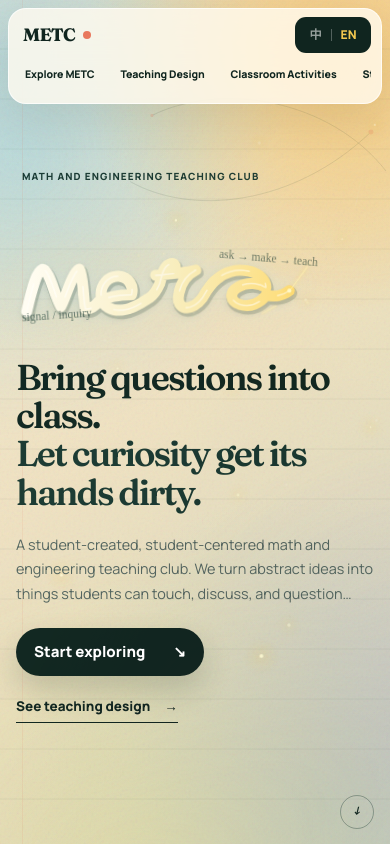
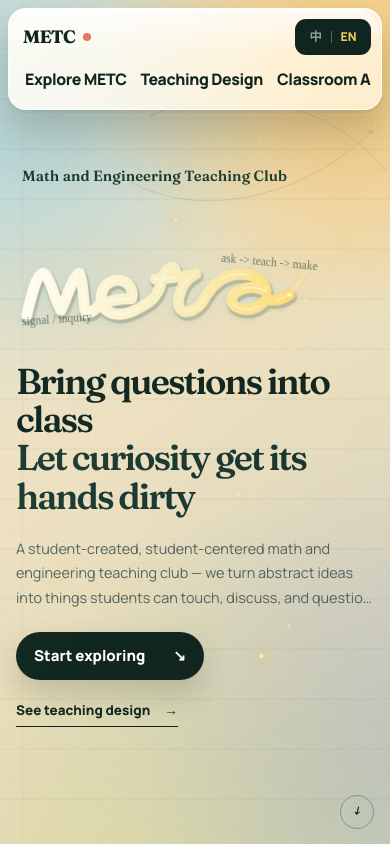
Before and after one commit to Han-chh/METC-website, a Next.js app: page /METC-website/ in a window 390 px wide. Shown: the top 844 px of the page. Built offline with nearby package versions, Linux system fonts and the light colour scheme.

Commit message:
refine: elevate hero typography and navigation

```diff
--- a/app/homepage.css
+++ b/app/homepage.css
@@ -62,24 +62,30 @@ button, a { -webkit-tap-highlight-color: transparent; }
 }
 .header-inner {
   width: min(1376px, 100%);
-  min-height: 74px;
+  min-height: 84px;
   margin: 0 auto;
-  padding: 10px 12px 10px 22px;
+  padding: 12px 16px 12px 24px;
   display: grid;
   grid-template-columns: 144px 1fr 112px;
   align-items: center;
   gap: 24px;
-  border: 1px solid rgba(255, 255, 255, 0.7);
-  border-radius: 24px;
-  background: rgba(255, 250, 240, 0.82);
-  box-shadow: 0 16px 46px rgba(52, 55, 42, 0.1);
-  backdrop-filter: blur(20px) saturate(120%);
+  position: relative;
+  border: 1px solid rgba(255, 255, 255, 0.88);
+  border-radius: 26px;
+  background: linear-gradient(135deg, rgba(255, 253, 246, 0.93), rgba(255, 247, 231, 0.76));
+  box-shadow: 0 3px 0 rgba(255,255,255,.7) inset, 0 3px 0 rgba(62, 70, 54, .06), 0 18px 34px rgba(52, 55, 42, 0.16), 0 38px 64px rgba(52, 55, 42, 0.1);
+  backdrop-filter: blur(22px) saturate(135%);
+  transform: translateY(0);
+  transition: transform 240ms ease, box-shadow 240ms ease;
   pointer-events: auto;
 }
+.header-inner::before { content: ""; position: absolute; inset: 1px 1px auto; height: 44%; border-radius: 25px 25px 50% 50%; background: linear-gradient(180deg, rgba(255,255,255,.64), transparent); pointer-events: none; }
+.header-inner:hover { transform: translateY(-3px); box-shadow: 0 3px 0 rgba(255,255,255,.7) inset, 0 5px 0 rgba(62, 70, 54, .06), 0 25px 42px rgba(52, 55, 42, 0.19), 0 46px 76px rgba(52, 55, 42, 0.12); }
+.header-inner > * { position: relative; z-index: 1; }
 .header-brand { display: inline-flex; align-items: center; gap: 8px; width: fit-content; }
 .header-brand-mark { font-family: var(--display); font-weight: 720; font-size: 1.32rem; letter-spacing: -0.04em; }
 .header-brand-dot { width: 8px; height: 8px; border-radius: 50%; background: var(--coral); }
-.primary-nav { display: flex; justify-content: center; gap: clamp(22px, 3vw, 50px); }
+.primary-nav { display: flex; justify-content: center; gap: clamp(24px, 3vw, 50px); }
 .primary-nav a { display: grid; justify-items: start; line-height: 1.2; position: relative; }
 .primary-nav a::after {
   content: "";
@@ -90,7 +96,7 @@ button, a { -webkit-tap-highlight-color: transparent; }
   transition: right 220ms ease;
 }
 .primary-nav a:hover::after, .primary-nav a:focus-visible::after { right: 0; }
-.primary-nav span { font-size: 0.79rem; font-weight: 750; letter-spacing: -0.01em; }
+.primary-nav span { font-size: 1.18rem; font-weight: 760; letter-spacing: -0.025em; }
 .language-toggle {
   justify-self: end;
   min-width: 98px;
@@ -201,7 +207,7 @@ button, a { -webkit-tap-highlight-color: transparent; }
 .hero-orbit path { fill: none; stroke: var(--ink); stroke-width: 1.5; }
 .hero-orbit circle { fill: var(--coral); }
 .hero-inner { width: min(1360px, 100%); margin: 0 auto; display: flex; flex-direction: column; justify-content: center; }
-.hero-eyebrow { color: var(--ink); margin-left: 6px; }
+.hero-eyebrow { color: var(--ink); margin-left: 6px; font-family: var(--display); font-size: clamp(.95rem, 1.25vw, 1.16rem); font-weight: 600; letter-spacing: .005em; text-transform: none; }
 .hero-logo-stage { position: relative; width: min(720px, 66vw); margin: clamp(4px, 1.5vh, 16px) 0 clamp(14px, 2vh, 26px); }
 .script-logo-svg { display: block; width: 100%; height: auto; overflow: visible; transform: rotate(-1.4deg); animation: logoLightBloom 10s ease-in-out 3.2s infinite; }
 .metc-logo-shadow, .metc-logo-stroke, .metc-logo-highlight { fill: none; stroke-linecap: round; stroke-linejoin: round; }
@@ -434,7 +440,7 @@ button, a { -webkit-tap-highlight-color: transparent; }
   :root { --shell: min(100% - 44px, 920px); }
   .header-inner { grid-template-columns: 100px 1fr 88px; gap: 12px; padding-left: 16px; }
   .primary-nav { gap: 20px; }
-  .primary-nav span { font-size: .7rem; }
+  .primary-nav span { font-size: 1.05rem; }
   .language-toggle { min-width: 80px; padding-inline: 10px; }
   .hero-section { padding-inline: 24px; }
   .hero-logo-stage { width: min(680px, 78vw); }
@@ -454,17 +460,17 @@ button, a { -webkit-tap-highlight-color: transparent; }
   :root { --shell: calc(100vw - 32px); }
   body { font-size: 15px; }
   .site-header { padding: 8px 8px 0; }
-  .header-inner { min-height: 96px; padding: 8px 10px 8px 14px; grid-template-columns: 1fr auto; grid-template-rows: 36px 35px; gap: 5px 10px; border-radius: 18px; }
+  .header-inner { min-height: 102px; padding: 8px 10px 8px 14px; grid-template-columns: 1fr auto; grid-template-rows: 40px 38px; gap: 5px 10px; border-radius: 18px; }
   .header-brand-mark { font-size: 1.12rem; }
   .language-toggle { grid-column: 2; grid-row: 1; min-width: 76px; padding: 8px; border-radius: 11px; }
-  .primary-nav { grid-column: 1 / -1; grid-row: 2; justify-content: flex-start; gap: 26px; overflow-x: auto; scrollbar-width: none; padding: 2px 2px 5px; }
+  .primary-nav { grid-column: 1 / -1; grid-row: 2; justify-content: flex-start; gap: 14px; overflow-x: auto; scrollbar-width: none; padding: 2px 2px 5px; }
   .primary-nav::-webkit-scrollbar { display: none; }
   .primary-nav a { min-width: max-content; }
-  .primary-nav span { font-size: .66rem; }
+  .primary-nav span { font-size: .99rem; }
   .primary-nav small { display: none; }
   .hero-section { min-height: 100svh; padding: 126px 16px 72px; }
   .hero-inner { justify-content: center; }
-  .hero-eyebrow { font-size: .62rem; }
+  .hero-eyebrow { font-size: .92rem; }
   .hero-logo-stage { width: 86%; margin: 5vh 0 3.5vh 0; }
   .metc-logo-shadow { stroke-width: 31; }
   .metc-logo-stroke { stroke-width: 26; }
--- a/components/homepage/hero-section.tsx
+++ b/components/homepage/hero-section.tsx
@@ -38,7 +38,7 @@ export function HeroSection({ language, onAnchorClick }: HeroSectionProps) {
         <div className="hero-logo-stage hero-enter hero-enter-2">
           <MetcScriptLogo />
           <span className="logo-note logo-note-left">signal / inquiry</span>
-          <span className="logo-note logo-note-right">ask → make → teach</span>
+          <span className="logo-note logo-note-right">ask -&gt; teach -&gt; make</span>
         </div>
 
         <div className="hero-lower hero-enter hero-enter-3">
--- a/content/en.ts
+++ b/content/en.ts
@@ -9,9 +9,9 @@ export const en: HomepageCopy = {
   ],
   hero: {
     eyebrow: "Math and Engineering Teaching Club",
-    title: "Bring questions into class.",
-    titleAccent: "Let curiosity get its hands dirty.",
-    body: "A student-created, student-centered math and engineering teaching club. We turn abstract ideas into things students can touch, discuss, and question again.",
+    title: "Bring questions into class",
+    titleAccent: "Let curiosity get its hands dirty",
+    body: "A student-created, student-centered math and engineering teaching club — we turn abstract ideas into things students can touch, discuss, and question again",
     primaryCta: "Start exploring",
     secondaryCta: "See teaching design",
     scroll: "Turn the page"
--- a/content/zh.ts
+++ b/content/zh.ts
@@ -10,8 +10,8 @@ export const zh: HomepageCopy = {
   hero: {
     eyebrow: "Math and Engineering Teaching Club",
     title: "把问题带进课堂，",
-    titleAccent: "让好奇心动手发生。",
-    body: "由学生创造、面向学生的数学与工程教学社团。我们把抽象概念变成能触摸、能讨论、能继续追问的课堂现场。",
+    titleAccent: "让好奇心动手发生",
+    body: "由学生创造、面向学生的数学与工程教学社团，我们把抽象概念变成能触摸、能讨论、能继续追问的课堂现场",
     primaryCta: "开始探索",
     secondaryCta: "查看教学设计",
     scroll: "向下翻开课堂"
```
Also changed, not shown: 1 other file (tests, documents, lock files or other folders).
